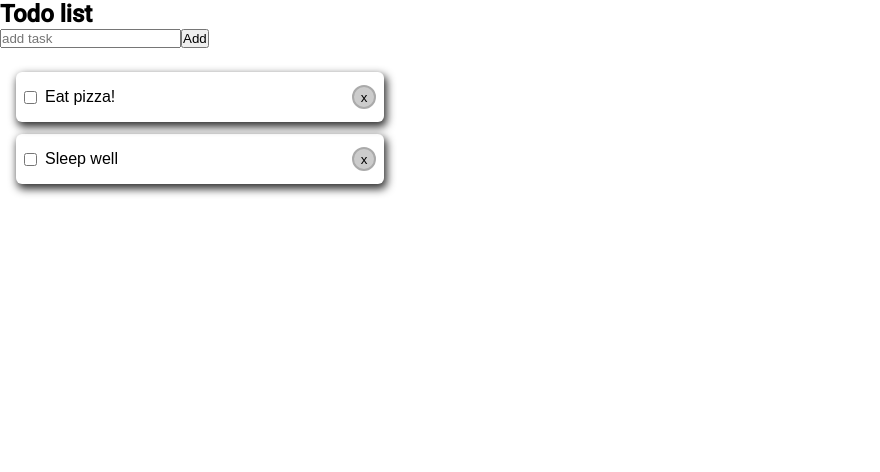
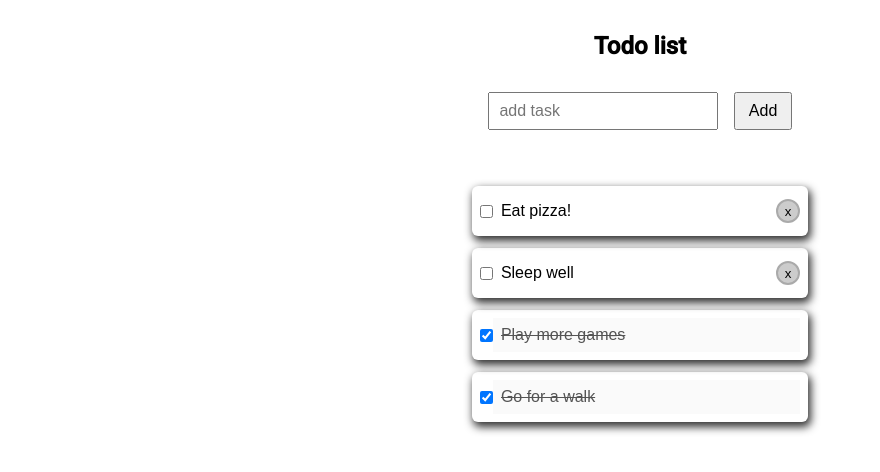
Before and after one commit to Crafterize/react-todo-list, a React (Create React App) app: page / in a window 1280 px wide. Shown: the top 472 px of the page, without its empty margins (0-880 px from the left). Built offline with nearby package versions, Linux system fonts and the light colour scheme.

Commit message:
Some udpates
Signed-off-by: Benjamin Rast <benjamin.rast@iteo.com>

```diff
--- a/src/app.tsx
+++ b/src/app.tsx
@@ -8,11 +8,13 @@ export const App: React.FC = () => {
   return (
     <TodoListProvider>
       <div className="App">
-        <Header />
-        <AddTask />
-        <main>
-          <TaskList />
-        </main>
+        <div className="container">
+          <Header />
+          <AddTask />
+          <main>
+            <TaskList />
+          </main>
+        </div>
       </div>
     </TodoListProvider>
   );
--- a/src/components/add-task/add-task.module.scss
+++ b/src/components/add-task/add-task.module.scss
@@ -0,0 +1,12 @@
+.root{
+  padding: 2rem;
+  input{
+    padding: 0.5rem 0.6rem;
+    font-size: 16px;
+  }
+  button{
+    font-size: 16px;
+    margin-left: 1rem;
+    padding: 0.5rem 0.8rem;
+  }
+}
--- a/src/components/add-task/add-task.tsx
+++ b/src/components/add-task/add-task.tsx
@@ -1,5 +1,6 @@
 import React, { useContext, useRef } from 'react';
 import { TodoListContext } from '../../providers/todo-list.provider';
+import styles from './add-task.module.scss';
 
 export const AddTask: React.FC = () => {
   const input = useRef<HTMLInputElement>(null);
@@ -17,7 +18,7 @@ export const AddTask: React.FC = () => {
   };
 
   return (
-    <form onSubmit={handleSubmit}>
+    <form onSubmit={handleSubmit} className={styles.root}>
       <input ref={input} type="text" placeholder="add task" />
       <button type="submit">Add</button>
     </form>
--- a/src/components/header/header.module.scss
+++ b/src/components/header/header.module.scss
@@ -1,5 +1,6 @@
 .root{
   h1{
+    text-align: center;
     font-size: 24px;
   }
 }
--- a/src/components/list-item/list-item.module.scss
+++ b/src/components/list-item/list-item.module.scss
@@ -9,7 +9,9 @@
   }
 
   &.done{
-    text-decoration: line-through;
+    input{
+      text-decoration: line-through;
+    }
   }
 }
 
--- a/src/components/list-item/list-item.tsx
+++ b/src/components/list-item/list-item.tsx
@@ -21,7 +21,7 @@ export const ListItem: React.FC<PropsType> = (props) => {
   }, [props.task, toggleStatus]);
 
   return (
-    <div className={clsx(styles.root, {})}>
+    <div className={clsx(styles.root, { [styles.done]: props.task.done })}>
       <input type="checkbox" checked={props.task.done} onChange={changeStatus} />
       <input
         className={styles.description}
@@ -31,9 +31,11 @@ export const ListItem: React.FC<PropsType> = (props) => {
         value={value}
         onChange={(e) => setValue(e.target.value)}
       />
-      <button onClick={handleDelete} className={styles.deleteButton}>
-        x
-      </button>
+      {!props.task.done && (
+        <button onClick={handleDelete} className={styles.deleteButton}>
+          x
+        </button>
+      )}
     </div>
   );
 };
--- a/src/components/task-list/task-list.tsx
+++ b/src/components/task-list/task-list.tsx
@@ -6,9 +6,13 @@ import styles from './task-list.module.scss';
 export const TaskList: React.FC = () => {
   const { tasks } = useContext(TodoListContext);
 
+  const sortedTasks = tasks.sort((x, y) => {
+    return x.done === y.done ? 0 : x.done ? 1 : -1;
+  });
+
   return (
     <div className={styles.root}>
-      {tasks.map((task) => (
+      {sortedTasks.map((task) => (
         <ListItem key={task.id} task={task} />
       ))}
     </div>
--- a/src/providers/todo-list.provider.tsx
+++ b/src/providers/todo-list.provider.tsx
@@ -13,6 +13,8 @@ const initialData: TodoListContextType = {
   tasks: [
     { done: false, id: uuid(), name: 'Eat pizza!' },
     { done: false, id: uuid(), name: 'Sleep well' },
+    { done: true, id: uuid(), name: 'Play more games' },
+    { done: true, id: uuid(), name: 'Go for a walk' },
   ],
   addTask: () => null,
   removeTask: () => null,
@@ -40,8 +42,6 @@ export const TodoListProvider: React.FC = (props) => {
     setTasks(updatedTasks);
   };
 
-  console.log(tasks);
-
   const values: TodoListContextType = {
     tasks,
     addTask,
--- a/src/styles/main.scss
+++ b/src/styles/main.scss
@@ -10,3 +10,9 @@ body {
   padding: 0;
   box-sizing: border-box;
 }
+
+.App{
+  padding: 2rem;
+  display: flex;
+  justify-content: center;
+}
```
